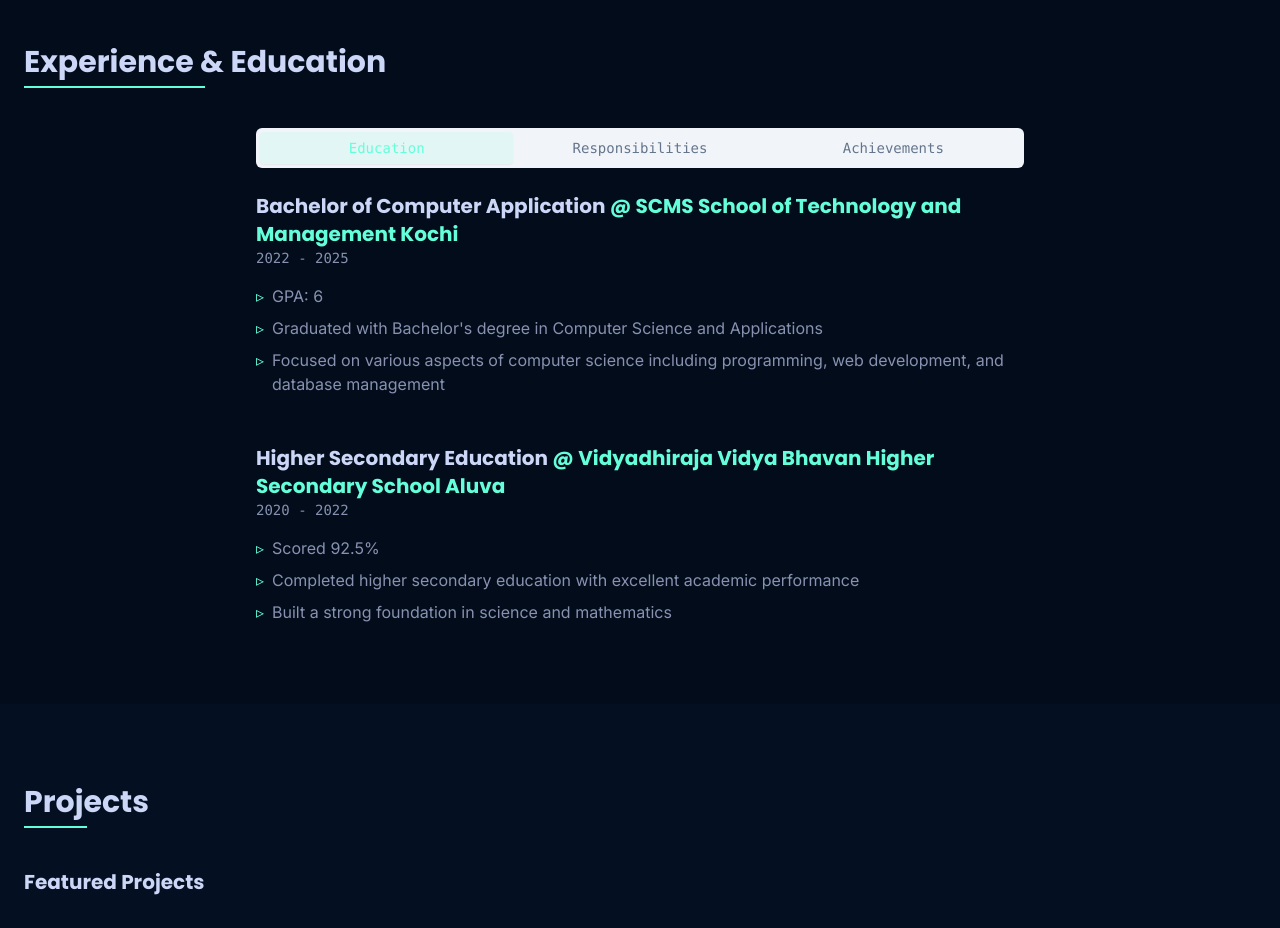
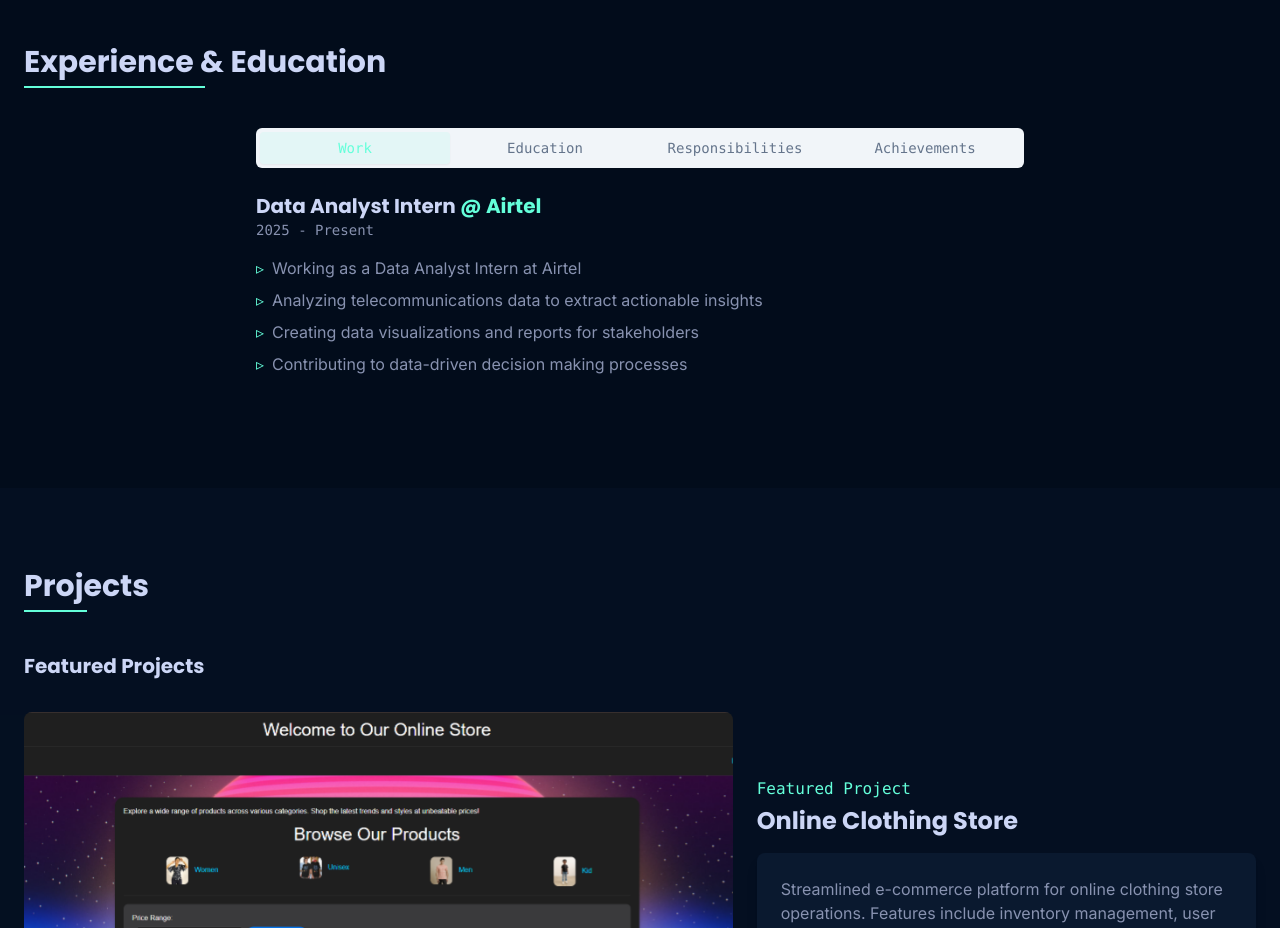
Before and after one commit to caaravind1/portfolio-website, a React (Vite) app: page / in a window 1280 px wide. Shown: the part 2080-3008 px from the top of the page. Built offline with nearby package versions, Linux system fonts and the light colour scheme.

Commit message:
Add Airtel internship section
Added a new section to display the user's current internship at Airtel as a Data Analyst Intern.

```diff
--- a/src/components/Experience.tsx
+++ b/src/components/Experience.tsx
@@ -12,6 +12,23 @@ interface ExperienceItem {
 
 const Experience = () => {
   const experienceCategories = [
+    {
+      category: "work",
+      label: "Work",
+      items: [
+        {
+          title: "Data Analyst Intern",
+          organization: "Airtel",
+          period: "2025 - Present",
+          description: [
+            "Working as a Data Analyst Intern at Airtel",
+            "Analyzing telecommunications data to extract actionable insights",
+            "Creating data visualizations and reports for stakeholders",
+            "Contributing to data-driven decision making processes"
+          ]
+        }
+      ]
+    },
     {
       category: "education",
       label: "Education",
@@ -86,8 +103,8 @@ const Experience = () => {
   return (
     <Section id="experience" title="Experience & Education">
       <div className="max-w-3xl mx-auto">
-        <Tabs defaultValue={experienceCategories[0].category}>
-          <TabsList className="grid grid-cols-3 mb-6">
+        <Tabs defaultValue="work">
+          <TabsList className="grid grid-cols-4 mb-6">
             {experienceCategories.map((expCategory, index) => (
               <TabsTrigger
                 key={index}
```
